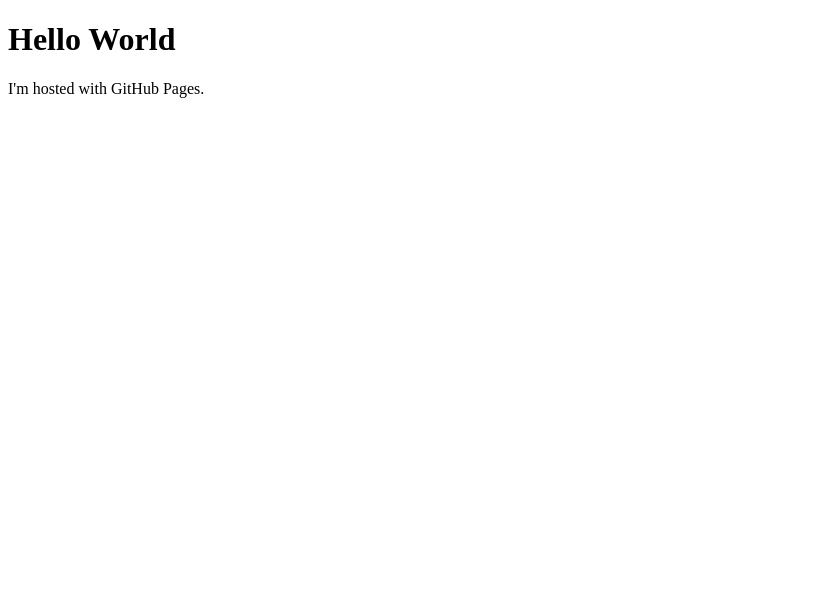
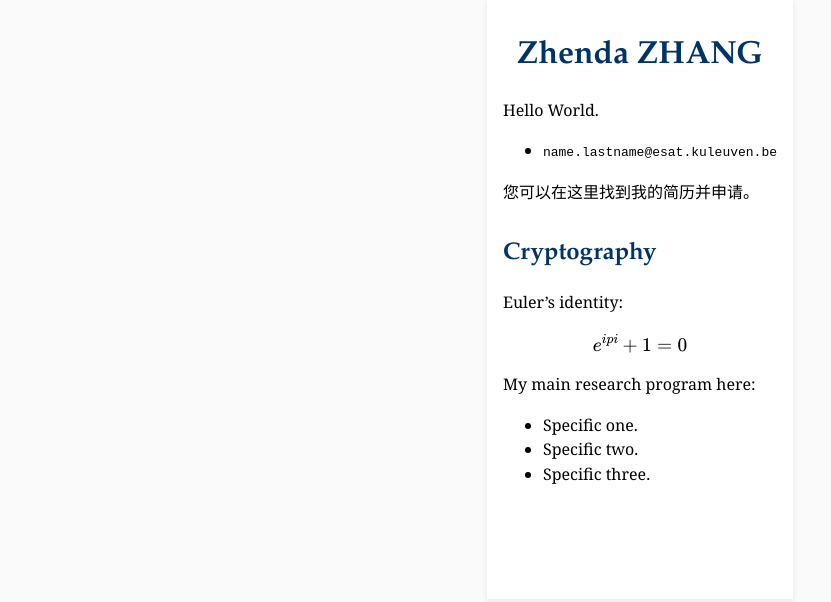
Before and after one commit to zzd1234/zzd1234.github.io, a plain HTML site: page index.html in a window 1280 px wide. Shown: the whole page, without its empty margins (0-831 px from the left). Drawn offline with nearby package versions, Linux system fonts and the light colour scheme.

Commit message:
add sections to the index

```diff
--- a/index.html
+++ b/index.html
@@ -1,9 +1,121 @@
 <!DOCTYPE html>
-<html>
+<html lang="en">
+<head>
+  <meta charset="UTF-8">
+  <meta name="viewport" content="width=device-width, initial-scale=1.0">
+  <title>Zhenda ZHANG</title>
+  <style>
+    /* === Simple, clean academic one–pager style === */
+    :root {
+      --max-width: 900px;
+      --accent: #003366; /* KU Leuven‑ish blue */
+      --font-body: "Georgia", "Times New Roman", serif;
+      --font-heading: "Palatino Linotype", "Book Antiqua", Palatino, serif;
+    }
+    body {
+      margin: 0;
+      font-family: var(--font-body);
+      background: #fafafa;
+      display: flex;
+      justify-content: center;
+    }
+    main {
+      max-width: var(--max-width);
+      padding: 2rem 1rem 4rem;
+      background: #fff;
+      box-shadow: 0 2px 6px rgba(0,0,0,0.08);
+      line-height: 1.55;
+    }
+    h1, h2, h3 {
+      font-family: var(--font-heading);
+      color: var(--accent);
+      margin-top: 2rem;
+      margin-bottom: .5rem;
+    }
+    h1 {
+      text-align: center;
+      margin-top: 0;
+    }
+    nav {
+      display: flex;
+      justify-content: center;
+      margin: 1.5rem 0 2rem;
+    }
+    nav button {
+      border: 1px solid #ccc;
+      padding: .4rem 1.2rem;
+      background: #f8f8f8;
+      font-size: 0.95rem;
+      cursor: pointer;
+      transition: background 0.2s;
+    }
+    nav button:hover {
+      background: #e0e0e0;
+    }
+    nav button + button { border-left: none; }
 
+    section {
+      margin-bottom: 3rem;
+    }
+    ul { margin-top: .2rem; }
+    img.figure {
+      display: block;
+      max-width: 200px;
+      margin: 1rem 0;
+      border: 1px dashed #e08040; /* placeholder border like screenshot */
+    }
+    a { color: var(--accent); text-decoration: none; }
+    a:hover { text-decoration: underline; }
+
+    /* small screens */
+    @media(max-width: 600px){
+      nav { flex-direction: column; align-items: center; }
+      nav button { margin-bottom: .4rem; width: 100%; }
+    }
+  </style>
+  <script>
+    MathJax = {
+      tex: {
+        inlineMath: [['$', '$'], ['\\(', '\\)']],
+        displayMath: [['$$', '$$'], ['\\[', '\\]']]
+      }
+    };
+  </script>
+  <script src="https://cdn.jsdelivr.net/npm/mathjax@3/es5/tex-mml-chtml.js" async></script>
+
+</head>
 <body>
-    <h1>Hello World</h1>
-    <p>I'm hosted with GitHub Pages.</p>
+  <main>
+    <h1>Zhenda ZHANG</h1>
+
+    <p>Hello World.</p>
+    <ul>
+      <li><code>name.lastname@esat.kuleuven.be</code></li>
+    </ul>
+    <p>您可以在这里找到我的简历并申请。</p>
+
+    <!-- === NAVIGATION TABS (non‑functional placeholder buttons) ===
+    <nav>
+      <button>Research</button>
+      <button>Publications</button>
+      <button>Talks</button>
+    </nav> -->
+
+    <!-- === RESEARCH SECTION === -->
+    <section id="research">
+      <!-- <img class="figure" src="placeholder1.png" alt="figure placeholder"> -->
+
+      <h2>Cryptography</h2>
+      <p>Euler’s identity: $$ e^{i\\pi} + 1 = 0 $$</p>
+
+      <p>My main research program here:</p>
+      <ul>
+        <li>Specific one.</li>
+        <li>Specific two.</li>
+        <li>Specific three.</li>
+      </ul>
+
+    </section>
+  </main>
 </body>
-
 </html>
```
